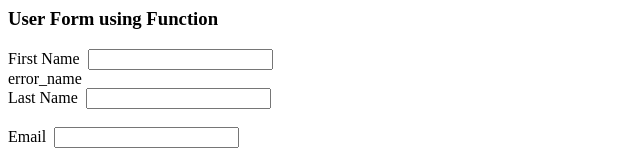
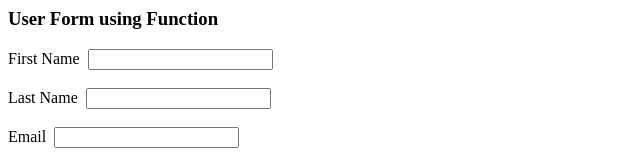
Before and after one commit to Poize93/Day_30, a React (Create React App) app: page / in a window 1280 px wide. Shown: the top 160 px of the page, without its empty margins (0-640 px from the left). Built offline with nearby package versions, Linux system fonts and the light colour scheme.

Commit message:
1 file modified

```diff
--- a/src/ControlledForms.js
+++ b/src/ControlledForms.js
@@ -16,11 +16,12 @@ function handleSubmit(e) {
   //   e.target[3].value
   // );
 }
-var error_name;
+
 function errors(value, name) {
   console.log(name, value, 'In error function');
   if (value === '') {
-    // const [error_name, setError] = useSet('Required');
+    error = 'Required';
+    console.log(error, 'printing error for checking');
     console.log(`${name} error`);
   }
   // else if (last === '') {
@@ -33,7 +34,6 @@ function errors(value, name) {
   //   error = 'Required';
   //   console.log('gender error');
   // }
-  return error_name;
 }
 
 function handleChange(e) {
@@ -53,7 +53,7 @@ function form() {
           onChange={(e) => handleChange(e)}
         ></input>
         <br />
-        <span>error_name</span>
+        <span>{error}</span>
         <br />
         <label>Last Name</label> &nbsp;
         <input type="text" name="lastName" onChange={(e) => handleChange(e)} />
```
